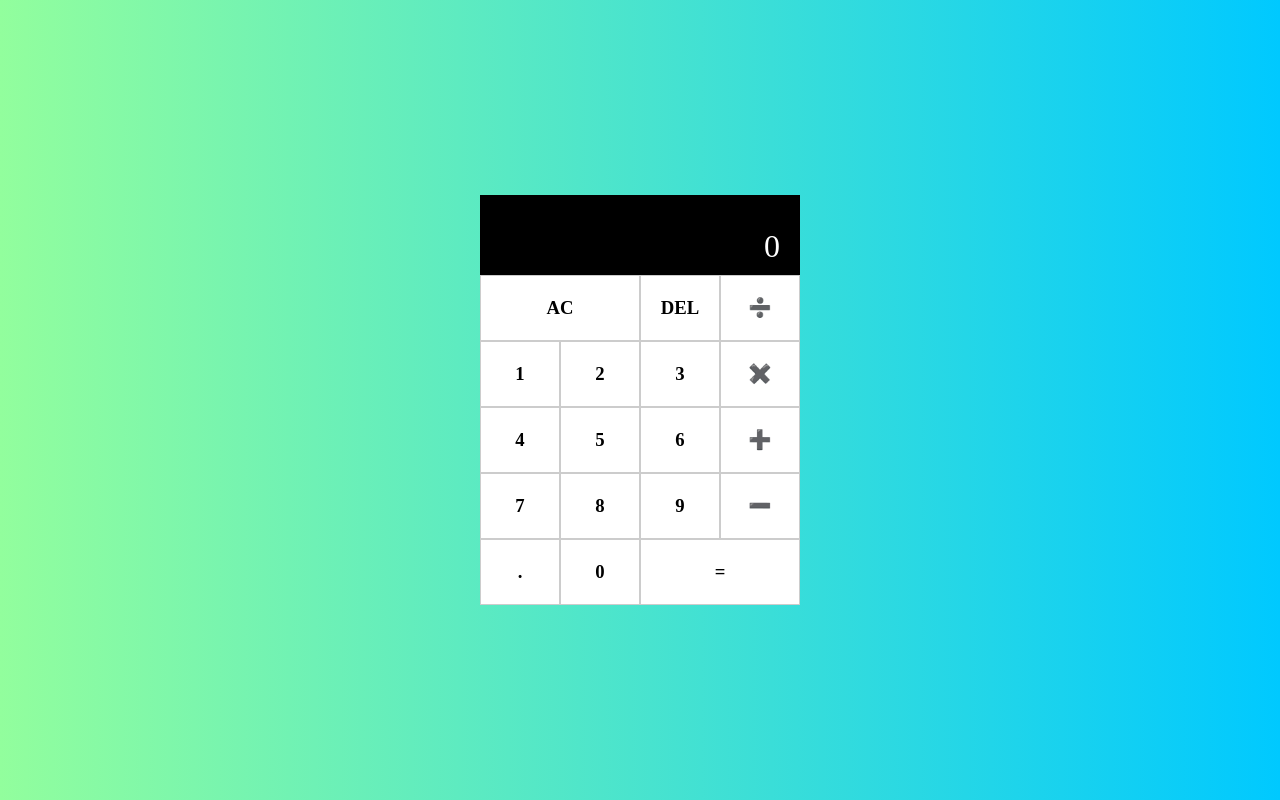
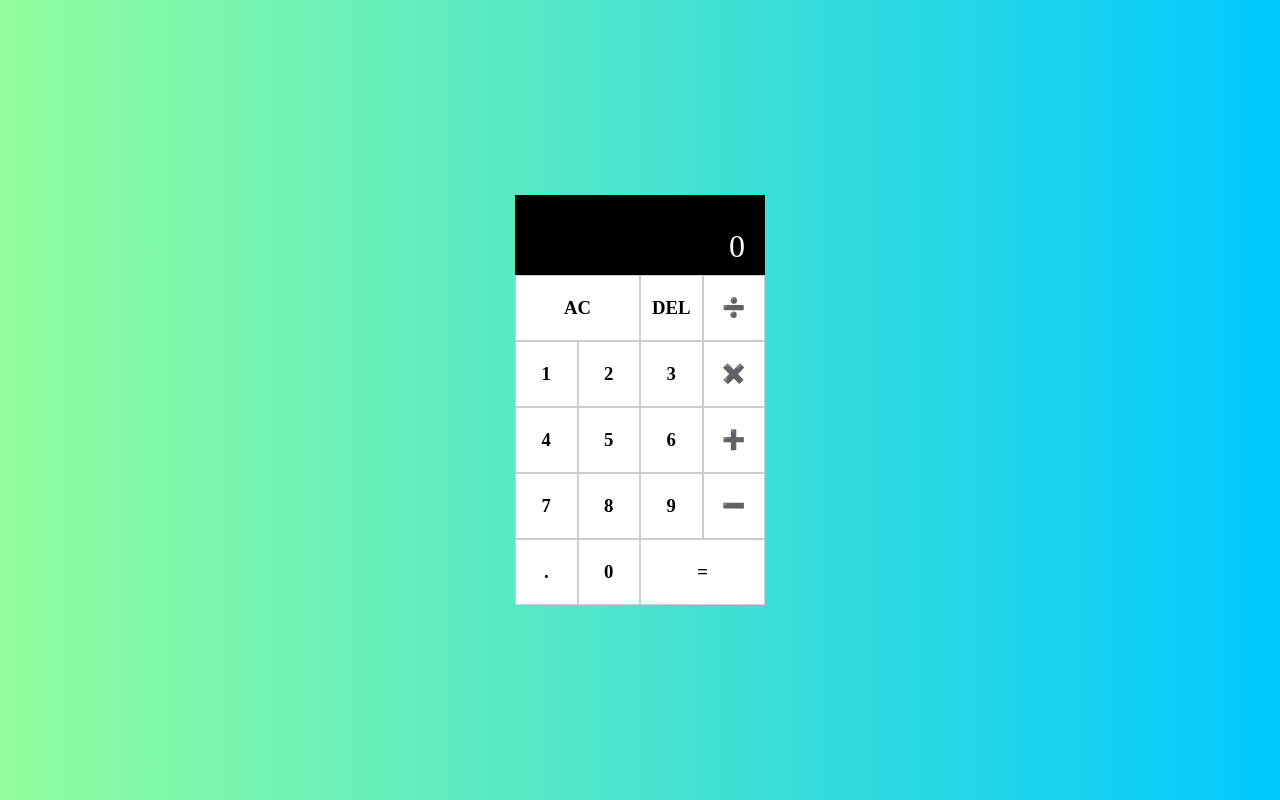
Before and after one commit to hanugupta123/Calculator, a plain HTML site: page index.html in a window 1280 px wide. Drawn offline with Linux system fonts and the light colour scheme.

Commit message:
Update style.css

```diff
--- a/style.css
+++ b/style.css
@@ -16,7 +16,7 @@
 .resultcontainer {
   position: relative;
   height: 10vh;
-  width: 25vw;
+  width: 250px;
   color: #fff;
   background: black;
   overflow: scroll;
@@ -35,7 +35,7 @@
 }
 .numbercontainer {
   height: auto;
-  width: 25vw;
+  width: 250px;
   background: #fff;
   display: grid;
   grid-template-columns: repeat(4, 1fr);
```
